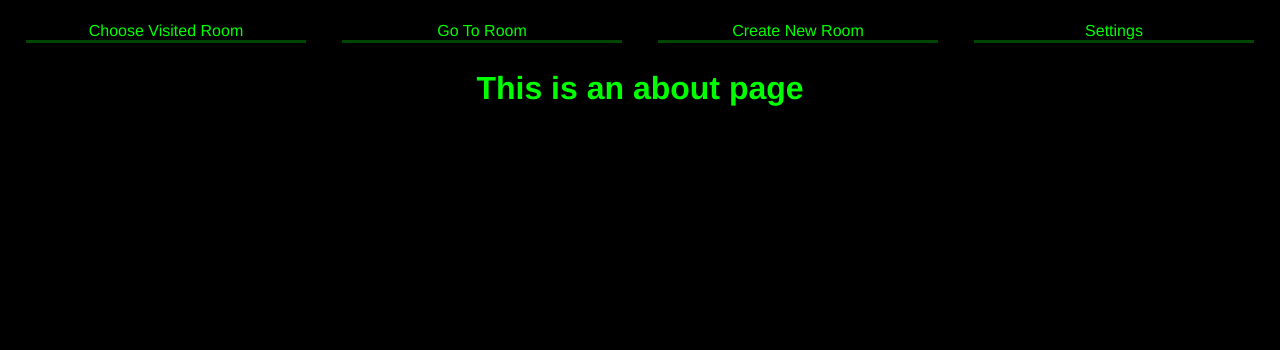
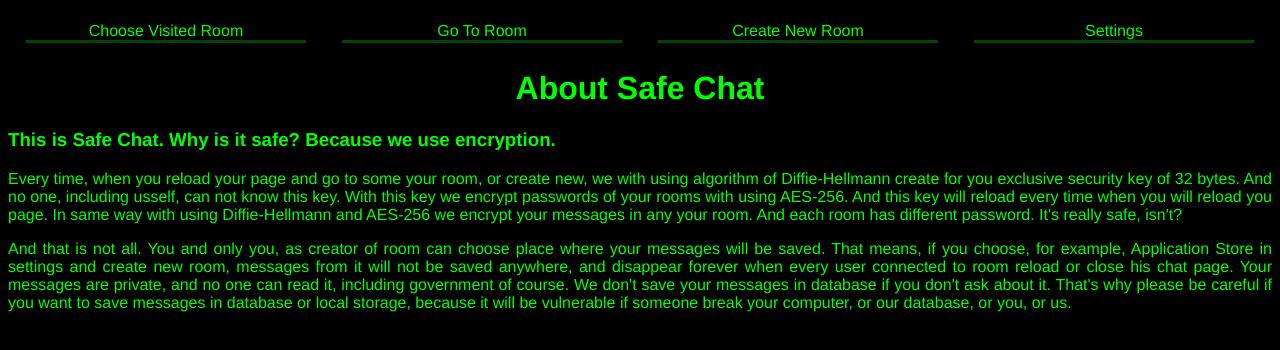
Before and after one commit to arel0ve/security-chat, a Vue app in the folder front/: page /about in a window 1280 px wide. Shown: the top 350 px of the page. Built offline with nearby package versions, Linux system fonts and the light colour scheme.

Commit message:
Add about page

```diff
--- a/front/src/views/About.vue
+++ b/front/src/views/About.vue
@@ -1,7 +1,22 @@
 <template>
   <div class="about">
     <MainMenu mode="menu"/>
-    <h1>This is an about page</h1>
+    <h1>About Safe Chat</h1>
+    <h3>This is Safe Chat. Why is it safe? Because we use encryption.</h3>
+    <p>Every time, when you reload your page and go to some your room, or create new,
+    we with using algorithm of Diffie-Hellmann create for you exclusive security key of 32 bytes.
+    And no one, including usself, can not know this key. With this key we encrypt
+    passwords of your rooms with using AES-256. And this key
+    will reload every time when you will reload you page.
+    In same way with using Diffie-Hellmann and AES-256 we encrypt your messages in any your room.
+    And each room has different password. It's really safe, isn't?</p>
+    <p>And that is not all. You and only you, as creator of room can choose place where your messages will be saved.
+    That means, if you choose, for example, Application Store in settings and create new room,
+    messages from it will not be saved anywhere, and disappear forever when every user connected to room
+    reload or close his chat page. Your messages are private, and no one can read it, including government of course.
+    We don't save your messages in database if you don't ask about it.
+    That's why please be careful if you want to save messages in database or local storage,
+    because it will be vulnerable if someone break your computer, or our database, or you, or us.</p>
   </div>
 </template>
 
@@ -14,3 +29,9 @@ export default {
   }
 }
 </script>
+
+<style scoped lang="scss">
+h3, p {
+  text-align: justify;
+}
+</style>
```
